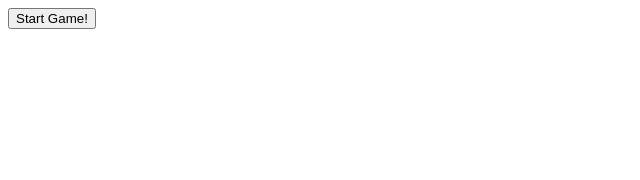
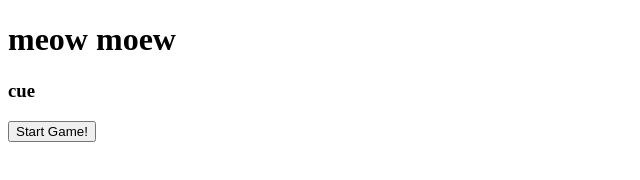
Before and after one commit to Yash5540/third-repo, a plain HTML site: page Rock_paper_Scissor/index.html in a window 1280 px wide. Shown: the whole page, without its empty margins (0-640 px from the left). Drawn offline with Linux system fonts and the light colour scheme.

Commit message:
Update index.html

```diff
--- a/Rock_paper_Scissor/index.html
+++ b/Rock_paper_Scissor/index.html
@@ -5,6 +5,8 @@
   <meta name="viewport" content="width=device-width, initial-scale=1.0">
   <meta http-equiv="X-UA-Compatible" content="ie=edge">
   <title>Rock, Paper, Scissors Game</title>
+  <h1>meow moew</h1>
+  <h3>cue</h3>
   <script src="app.js" defer></script>
 </head>
 <body>
```
